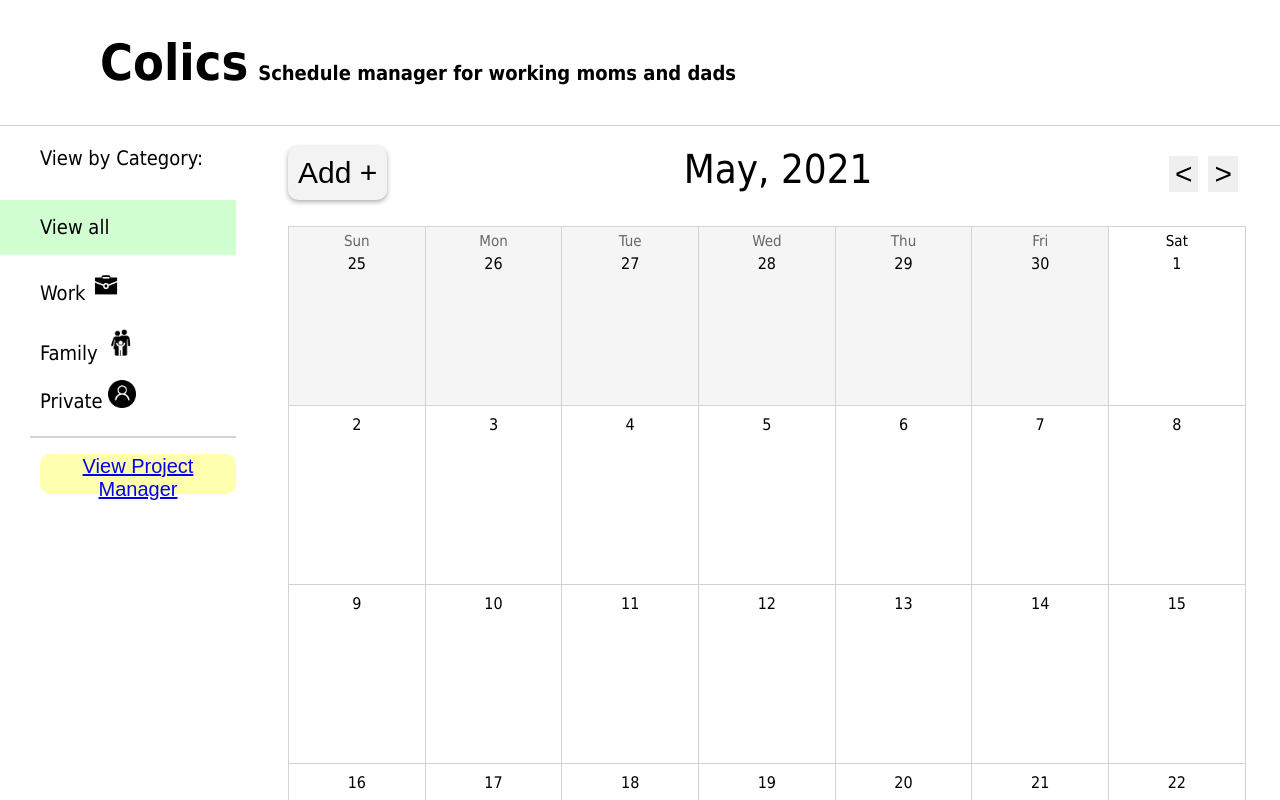
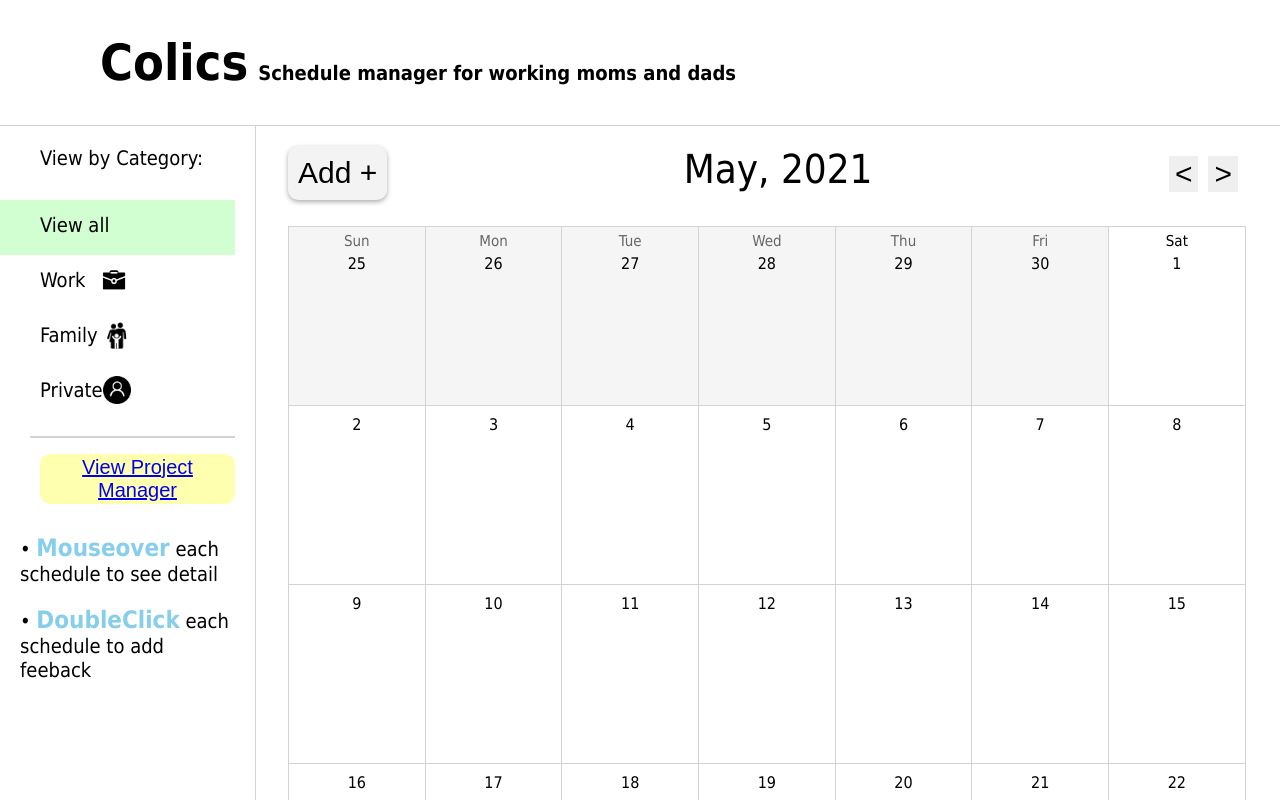
Before and after one commit to dbwk18/HCI-DesignProject, a React (Create React App) app: page /HCI-DesignProject/calendar in a window 1280 px wide. Shown: the top 800 px of the page. Built offline with nearby package versions, Linux system fonts and the light colour scheme; no server answers; the database is empty.

Commit message:
메뉴바 도움말추가, hover이벤트 추가

```diff
--- a/src/Components/Menubar/Menubar.css
+++ b/src/Components/Menubar/Menubar.css
@@ -1,5 +1,10 @@
 .mainbox-sidemenu {
+  display: flex;
+  flex-direction: column;
+  height: 1170px;
   padding-right: 20px;
+  border-right: 1px solid lightgray;
+
 }
 
 .mainbox-sidemenu-left-text {
@@ -9,6 +14,8 @@
 }
 
 .sidemenu-category {
+  display: flex;
+  align-items: center;
   height: 20px;
   font-size: 20px;
   padding-top: 15px;
@@ -17,9 +24,14 @@
   cursor: pointer;
 }
 
+.sidemenu-category-text {
+  flex-basis: 30%;
+}
+
 #category-project {
   text-align: center;
   margin-left: 40px;
+  flex-basis: 50px;
 }
 
 
@@ -43,3 +55,27 @@
 #category-private-true {
   background-color: #ffdcfb;
 }
+
+.category-help {
+  margin-top: 30px;
+  margin-left: 20px;
+  align-self: center;
+  display: flex;
+  flex-direction: column;
+}
+
+.category-help-1 {
+  font-size: 20px;
+  flex-basis:50px;
+  margin-bottom: 20px;
+}
+.category-help-2 {
+  font-size: 20px;
+  flex-basis: 50px;
+}
+
+.stress {
+  font-weight: bolder;
+  font-size: 24px;
+  color: skyblue;
+}
--- a/src/Components/Menubar/Menubar.js
+++ b/src/Components/Menubar/Menubar.js
@@ -17,6 +17,32 @@ function Menubar(props){
     console.log('------------Menubar-------------', props.mode)
 
     const history = useHistory();
+    const category_hover_in = (evt) => {
+        var elem_id = evt.target.id.slice(9)
+        if (elem_id.startsWith('all')) {
+            evt.target.style.backgroundColor = '#D2FFD1'
+        } else if (elem_id.startsWith('work')){
+            evt.target.style.backgroundColor = '#fffdc6'
+        } else if (elem_id.startsWith('family')) {
+            evt.target.style.backgroundColor = '#c8f7f4'
+        } else if (elem_id.startsWith('private')) {
+            evt.target.style.backgroundColor = '#ffdcfb'
+        }
+    }
+
+    const category_hover_out = (evt) => {
+        var elem_id = evt.target.id.slice(9)
+        if (elem_id.startsWith('all') && !props.mode[0]) {
+            evt.target.style.backgroundColor = 'transparent'
+        } else if (elem_id.startsWith('work') && !props.mode[1]){
+            evt.target.style.backgroundColor = 'transparent'
+        } else if (elem_id.startsWith('family') && !props.mode[2]) {
+            evt.target.style.backgroundColor = 'transparent'
+        } else if (elem_id.startsWith('private') && !props.mode[3]) {
+            evt.target.style.backgroundColor = 'transparent'
+        }
+    }
+
     const click_category = (evt) => {
         if (props.view_as === 1) {
             alert('You can choose category only in CALENDAR mode. Please select Calendar in VIEW-AS tab')
@@ -93,14 +119,55 @@ function Menubar(props){
     return(
         <div className = 'mainbox-sidemenu'>
             <p className = 'mainbox-sidemenu-left-text'>View by Category:</p>
-            <div className = 'sidemenu-category' id = {'category-all-' + props.mode[0]} onClick = {evt => click_category(evt)}>View all  </div>
-            <div className = 'sidemenu-category' id = {'category-work-' + props.mode[1]} onClick = {evt => click_category(evt)}>Work <img src={img_work} width = "30" /></div>
-            <div className = 'sidemenu-category' id = {'category-family-' + props.mode[2]} onClick = {evt => click_category(evt)}>Family <img src={img_family} width = "35" /></div>
-            <div className = 'sidemenu-category' id = {'category-private-' + props.mode[3]} onClick = {evt => click_category(evt)}>Private <img src={img_private} width = "28"/></div>
+            <div
+                className = 'sidemenu-category'
+                id = {'category-all-' + props.mode[0]}
+                style = {{backgroundColor: (props.mode[0] ? '#d2ffd1' : 'transparent')}}
+                onClick = {evt => click_category(evt)}
+                onMouseEnter = {evt => category_hover_in(evt)}
+                onMouseLeave = {evt => category_hover_out(evt)}>View all  </div>
+            <div
+                className = 'sidemenu-category'
+                id = {'category-work-' + props.mode[1]}
+                style = {{backgroundColor: (props.mode[1] ? '#fffdc6' : 'transparent')}}
+                onClick = {evt => click_category(evt)}
+                onMouseEnter = {evt => category_hover_in(evt)}
+                onMouseLeave = {evt => category_hover_out(evt)}>
+                <div className = 'sidemenu-category-text'>Work</div>
+                <img className= 'sidemenu-category-img' src={img_work} width = "30" />
+            </div>
+            <div
+                className = 'sidemenu-category'
+                id = {'category-family-' + props.mode[2]}
+                style = {{backgroundColor: (props.mode[2] ? '#c8f7f4' : 'transparent')}}
+                onClick = {evt => click_category(evt)}
+                onMouseEnter = {evt => category_hover_in(evt)}
+                onMouseLeave = {evt => category_hover_out(evt)}>
+                <div className = 'sidemenu-category-text'>Family</div>
+                <img className = 'sidemenu-category-img' src={img_family} width = "35" />
+            </div>
+            <div
+                className = 'sidemenu-category'
+                id = {'category-private-' + props.mode[3]}
+                style = {{backgroundColor: (props.mode[3] ? '#ffdcfb' : 'transparent')}}
+                onClick = {evt => click_category(evt)}
+                onMouseEnter = {evt => category_hover_in(evt)}
+                onMouseLeave = {evt => category_hover_out(evt)}>
+                <div className = 'sidemenu-category-text'>Private</div>
+                <img className = 'sidemenu-category-img' src={img_private} width = "28"/>
+            </div>
             <p className = 'sidemenu-left-border'></p>
             <button id = 'category-project'>
                 <Link to='/Projects'>View Project Manager</Link>
             </button>
+            <div className = 'category-help'>
+                <div className = 'category-help-1'>
+                    &bull; <span className = 'stress'>Mouseover</span> each schedule to see detail
+                </div>
+                <div className = 'category-help-2'>
+                    &bull; <span className = 'stress'>DoubleClick</span> each schedule to add feeback
+                </div>
+            </div>
         </div>
     )
 }
```
